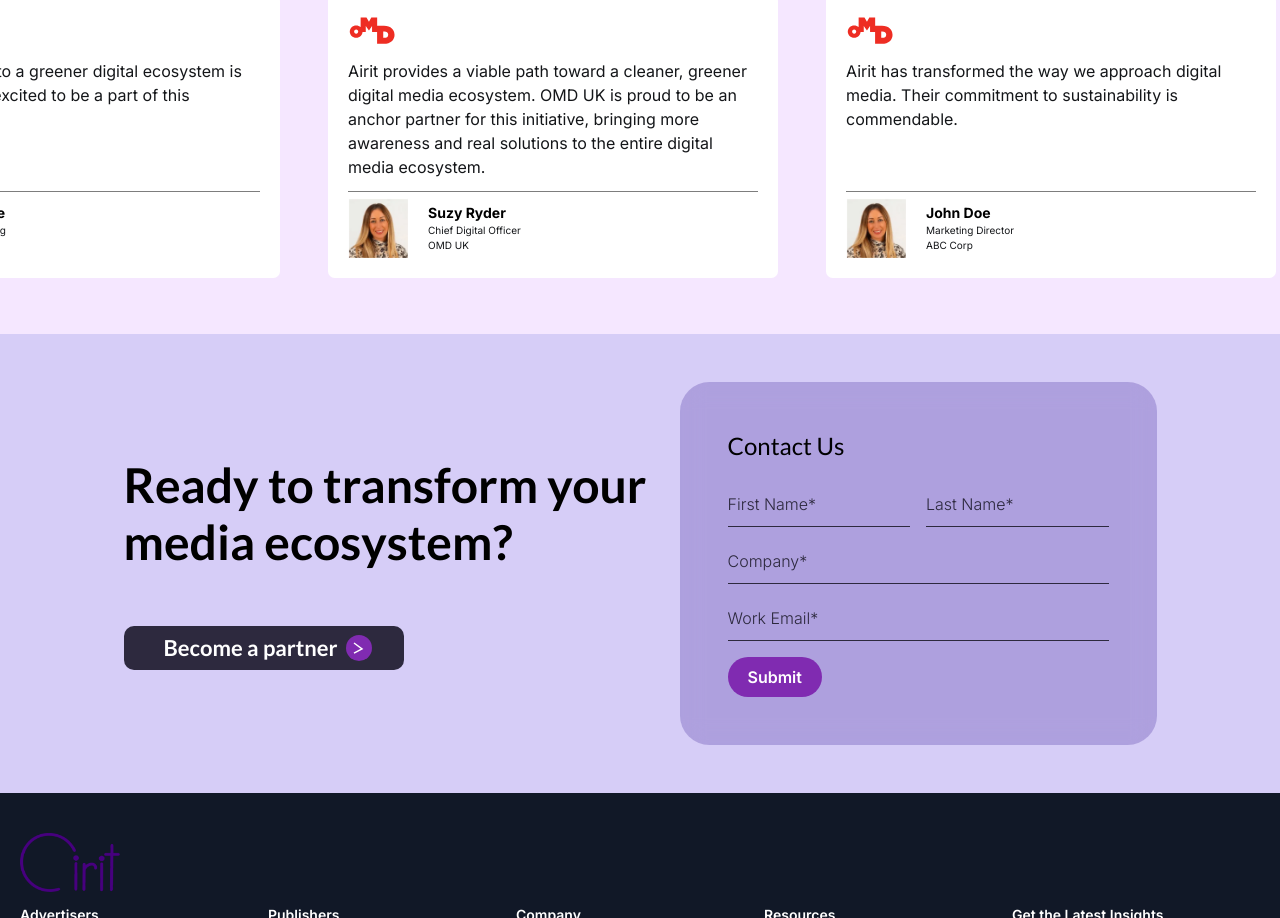
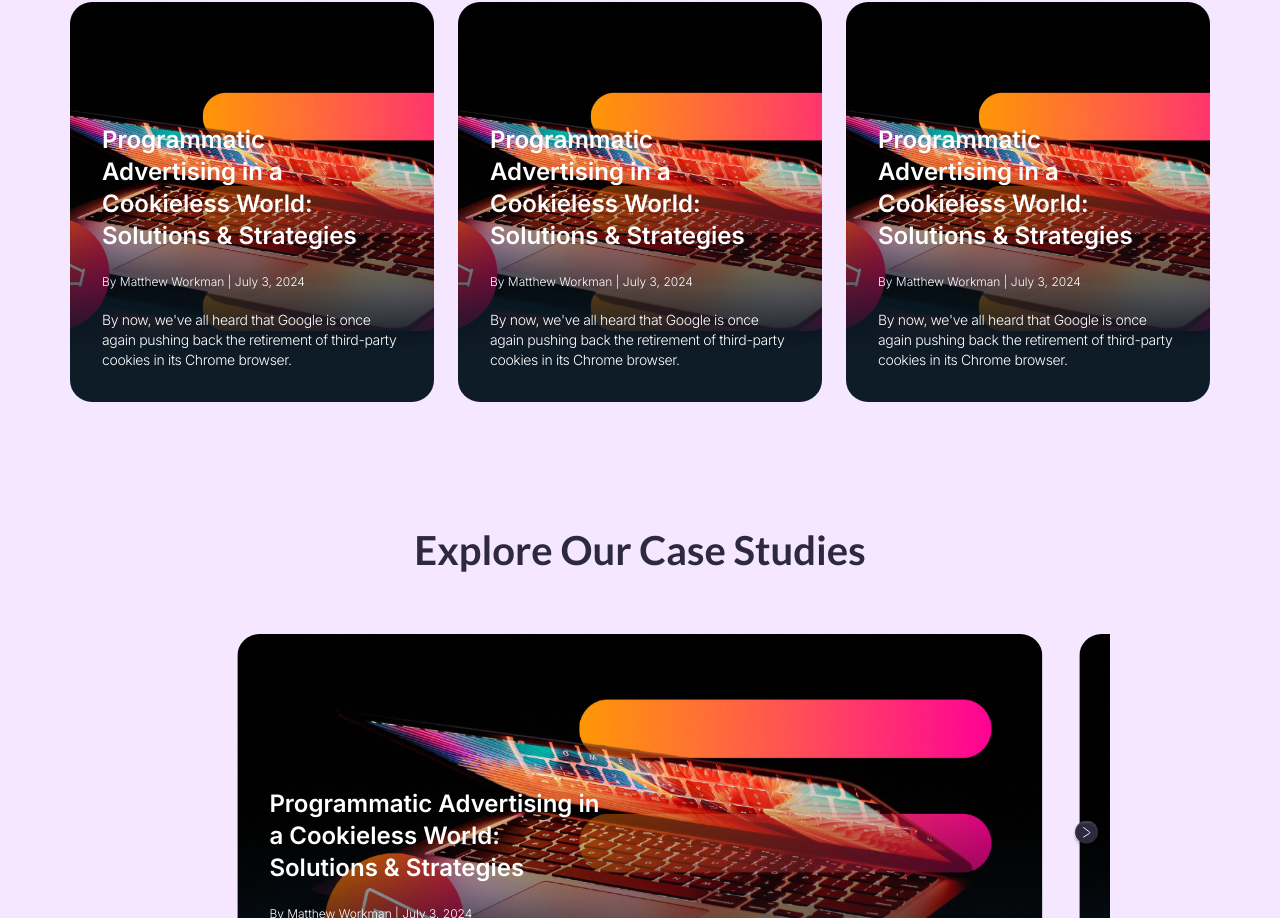
Before and after one commit to shivc868/airitlive, a Next.js app: page /services in a window 1280 px wide. Shown: the part 1882-2800 px from the top of the page. Built offline with nearby package versions, Linux system fonts and the light colour scheme.

Commit message:
add slider in services

```diff
--- a/components/common/Helper.tsx
+++ b/components/common/Helper.tsx
@@ -150,3 +150,33 @@
       "Airit's commitment to a greener digital ecosystem is unmatched. We're excited to be a part of this movement.",
   },
 ];
+export const insightsData = [
+  {
+    id: 1,
+    title:
+      "Programmatic Advertising in a Cookieless World: Solutions & Strategies",
+    description:
+      "By now, we've all heard that Google is once again pushing back the retirement of third-party cookies in its Chrome browser.",
+    author: "Matthew Workman",
+    date: "July 3, 2024",
+    image: "/latest-insight-bg.webp",
+  },
+  {
+    id: 2,
+    title:
+      "Programmatic Advertising in a Cookieless World: Solutions & Strategies",
+    description:
+      "By now, we've all heard that Google is once again pushing back the retirement of third-party cookies in its Chrome browser.",
+    author: "Matthew Workman",
+    date: "July 3, 2024",
+  },
+  {
+    id: 3,
+    title:
+      "Programmatic Advertising in a Cookieless World: Solutions & Strategies",
+    description:
+      "By now, we've all heard that Google is once again pushing back the retirement of third-party cookies in its Chrome browser.",
+    author: "Matthew Workman",
+    date: "July 3, 2024",
+  },
+];
--- /dev/null
+++ b/components/common/InsightCard.tsx
@@ -0,0 +1,41 @@
+import React from "react";
+
+interface InsightCardProps {
+  data: {
+    title: string;
+    author: string;
+    date: string;
+    description: string;
+  };
+  className?: string;
+  contentClass?: string;
+}
+
+const InsightCard: React.FC<InsightCardProps> = ({
+  data,
+  className = "",
+  contentClass = "",
+}) => {
+  return (
+    <div
+      className={`relative overflow-hidden w-full h-[350px] md:h-[400px]  bg-center rounded-[22px] bg-[url('/img/latest-insight-bg.webp')] bg-cover ${className}`}
+    >
+      <div className="absolute block xl:hidden bg-black/30 inset-0 z-0"></div>
+      <div
+        className={`absolute font-inter bottom-0 max-w-[400px] left-0 p-4 md:p-6 lg:p-8 text-white z-20 ${contentClass}`}
+      >
+        <h2 className="text-xl sm:text-2xl font-semibold leading-[144.856%]">
+          {data.title}
+        </h2>
+        <p className="text-xs font-light mt-3 lg:mt-[22px]">
+          By {data.author} | {data.date}
+        </p>
+        <p className="text-xs md:text-sm font-light tracking-tight leading-[195.254%] mt-5">
+          {data.description}
+        </p>
+      </div>
+    </div>
+  );
+};
+
+export default InsightCard;
--- a/components/home/LatestInsight.tsx
+++ b/components/home/LatestInsight.tsx
@@ -1,66 +1,35 @@
 import React from "react";
 import SliderLayout from "../common/SliderLayout";
 import { InsightNext } from "../common/Icons";
+import { insightsData } from "../common/Helper";
+import InsightCard from "../common/InsightCard";
 
-// Data Array for Slides
-const insightsData = [
-  {
-    id: 1,
-    title:
-      "Programmatic Advertising in a Cookieless World: Solutions & Strategies",
-    description:
-      "By now, we've all heard that Google is once again pushing back the retirement of third-party cookies in its Chrome browser.",
-    author: "Matthew Workman",
-    date: "July 3, 2024",
-    image: "/latest-insight-bg.webp",
-  },
-  {
-    id: 2,
-    title:
-      "Programmatic Advertising in a Cookieless World: Solutions & Strategies",
-    description:
-      "By now, we've all heard that Google is once again pushing back the retirement of third-party cookies in its Chrome browser.",
-    author: "Matthew Workman",
-    date: "July 3, 2024",
-  },
-  {
-    id: 3,
-    title:
-      "Programmatic Advertising in a Cookieless World: Solutions & Strategies",
-    description:
-      "By now, we've all heard that Google is once again pushing back the retirement of third-party cookies in its Chrome browser.",
-    author: "Matthew Workman",
-    date: "July 3, 2024",
-  },
-];
+interface Insight {
+  id: number;
+  title: string;
+  author: string;
+  date: string;
+  description: string;
+}
 
-const LatestInsight = () => {
+interface LatestInsightProps {
+  heading: string;
+}
+
+const LatestInsight: React.FC<LatestInsightProps> = ({ heading }) => {
   return (
+    <main className="py-16">
+      <h3 className="section-heading text-center">{heading}</h3>
       <SliderLayout
         classname="max-w-[940px] w-full h-full relative mx-auto"
         paginationClass="pagination-style-two"
         nextIcon={<InsightNext />}
       >
-      {insightsData.map((insight) => (
-        <article
-          key={insight.id}
-          className="relative  w-full  h-[350px] md:h-[400px] lg:h-[500px] bg-center  rounded-[22px]  lg:pt-[130px] bg-[url('/img/latest-insight-bg.webp')] bg-cover"
-        >
-          <div className="absolute block xl:hidden bg-black/30 inset-0 z-0"></div>
-          <div className="absolute font-inter bottom-0 max-w-[400px] left-0 p-4 md:p-6 lg:p-8 text-white z-20">
-            <h2 className="text-xl sm:text-2xl font-semibold leading-[144.856%]">
-              {insight.title}
-            </h2>
-            <p className="text-xs font-light mt-3 lg:mt-[22px]">
-              By {insight.author} | {insight.date}
-            </p>
-            <p className="text-xs md:text-sm font-light tracking-tight leading-[195.254%] mt-5">
-              {insight.description}
-            </p>
-          </div>
-        </article>
+        {insightsData.map((insight: Insight) => (
+          <InsightCard key={insight.id} data={insight} className="" />
         ))}
       </SliderLayout>
+    </main>
   );
 };
 
--- /dev/null
+++ b/components/services/ServiceCard.tsx
@@ -0,0 +1,26 @@
+import React from "react";
+
+import InsightCard from "../common/InsightCard";
+import { insightsData } from "../common/Helper";
+
+const ServiceCard = ({ data }) => {
+  return (
+    <main className="py-16">
+      <h3 className="section-heading text-center">OUR LATEST BLOGS</h3>
+
+      {/* Card Section with Grid Layout */}
+      <div className="grid grid-cols-1 sm:grid-cols-2 lg:grid-cols-3 gap-6 max-w-[1140px] w-full mx-auto mt-16">
+        {insightsData.map((insight) => (
+          <InsightCard
+            key={insight.id}
+            data={insight}
+            className="h-[150px] md:h-[280px]"
+            contentClass="p-6"
+          />
+        ))}
+      </div>
+    </main>
+  );
+};
+
+export default ServiceCard;
--- a/pages/index.tsx
+++ b/pages/index.tsx
@@ -29,7 +29,7 @@
         <SuccessAction />
         <Testimonial />
         <ContactUs />
-        <LatestInsight />
+        <LatestInsight heading="Latest Insights From Airit" />
         <Footer />
       </main>
     </>
--- a/pages/services.tsx
+++ b/pages/services.tsx
@@ -1,6 +1,8 @@
 import Footer from "@/components/common/Footer";
 import Header from "@/components/common/Header";
 import ContactUs from "@/components/common/contactus/ContactUs";
+import LatestInsight from "@/components/home/LatestInsight";
+import ServiceCard from "@/components/services/ServiceCard";
 import ServicesDetails from "@/components/services/ServicesDetails";
 import ServicesHero from "@/components/services/ServicesHero";
 import ServicesLogos from "@/components/services/ServicesLogos";
@@ -17,6 +19,8 @@
           <ServicesLogos />
         </div>
         <ServicesDetails />
+        <ServiceCard />
+        <LatestInsight heading="Explore Our Case Studies" />
         <Testimonial />
         <ContactUs />
         <Footer />
--- a/styles/globals.css
+++ b/styles/globals.css
@@ -12,7 +12,7 @@
   }
 
   .section-heading {
-    @apply text-thunder  font-bold font-lato text-3xl lg:text-4xl xl:text-[40px];
+    @apply text-thunder  font-bold font-lato text-2xl  sm:text-3xl lg:text-4xl xl:text-[40px];
   }
   .input-style {
     @apply text-sm bg-transparent placeholder:text-thunder text-black lg:text-base pt-1.5 pb-2.5 border-thunder focus:outline-none border-b  font-light font-inter;
```
Lines whose indentation alone changed are shown as unchanged.
